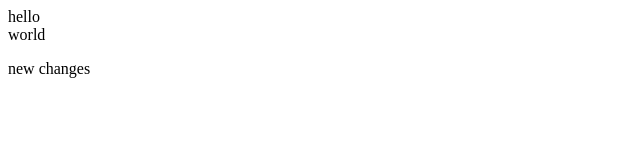
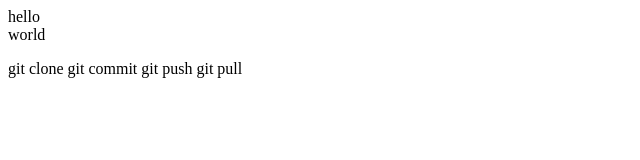
Before and after one commit to baky30/test, a plain HTML site: page index.html in a window 1280 px wide. Shown: the whole page, without its empty margins (0-640 px from the left). Drawn offline with Linux system fonts and the light colour scheme.

Commit message:
edit push pull

```diff
--- a/index.html
+++ b/index.html
@@ -10,8 +10,11 @@
     <div>world</div>
 
     <p>
-        new changes
 
+        git clone
+        git commit
+        git push
+        git pull
     </p>
 </body>
 </html>
```
